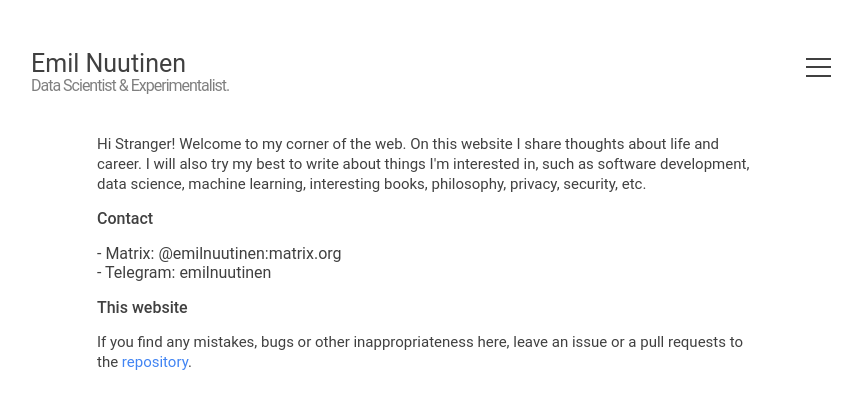
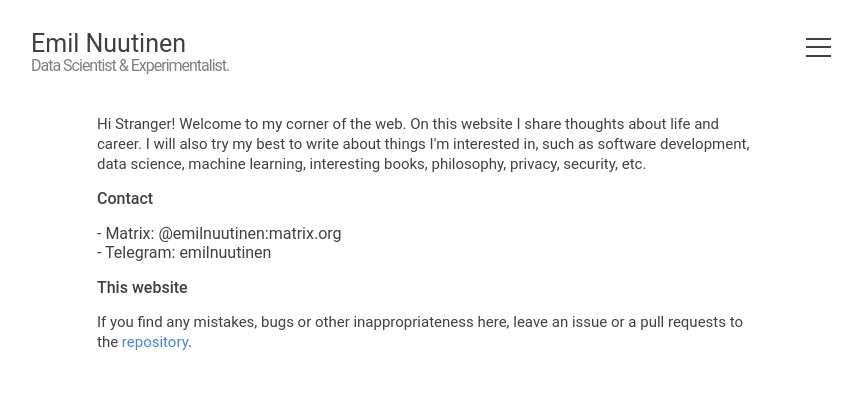
Before and after one commit to emilrwx/emilrwx_website, a Next.js app: page / in a window 1280 px wide. Shown: the top 408 px of the page, without its empty margins (209-1071 px from the left). Built offline with nearby package versions, Linux system fonts and the light colour scheme.

Commit message:
Make the page margin smaller

```diff
--- a/styles/globals.css
+++ b/styles/globals.css
@@ -9,7 +9,7 @@ html {
   overflow-y: visible;
   background: var(--bg);
   margin: 0;
-  padding: 50px 0;
+  padding: 30px 0;
   -moz-osx-font-smoothing: grayscale;
 }
 
```
